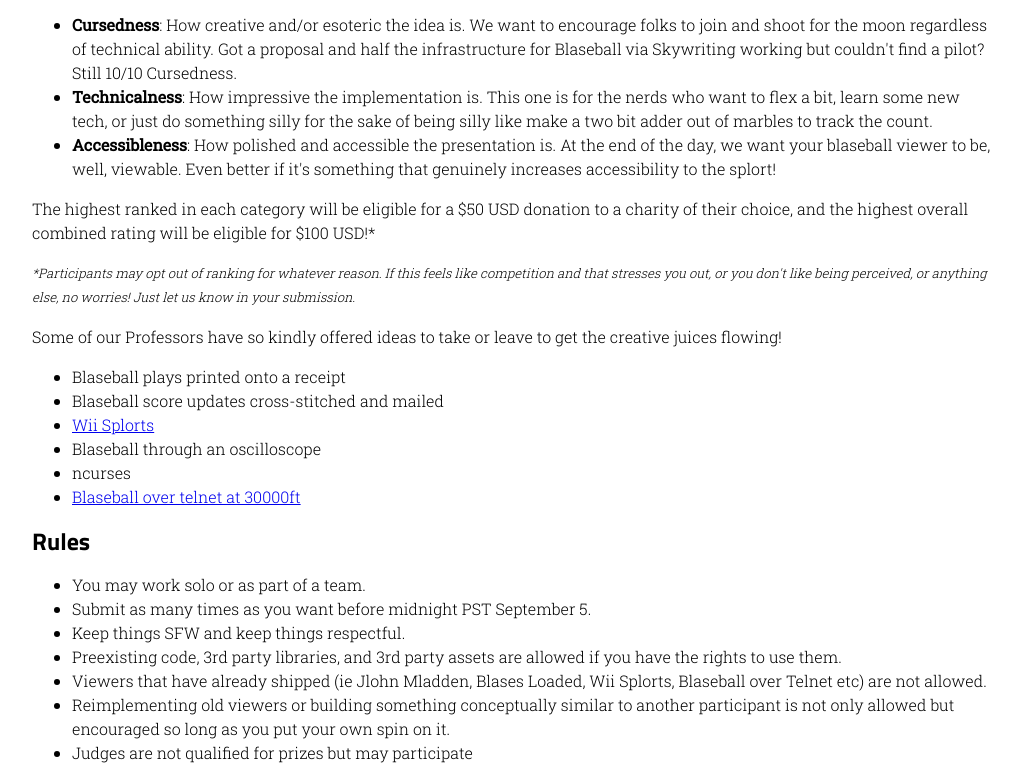
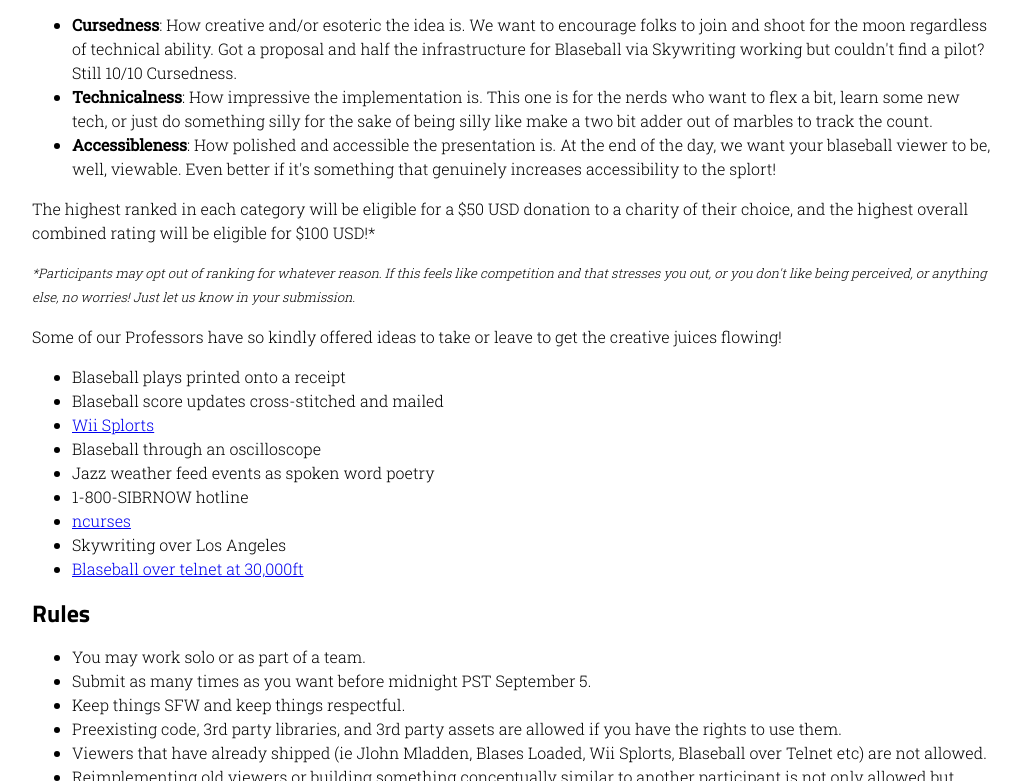
Before and after one commit to Society-for-Internet-Blaseball-Research/hackathon.sibr.dev, a plain HTML site: page index.html in a window 1280 px wide. Shown: the part 427-1208 px from the top of the page, without its empty margins (128-1149 px from the left). Drawn offline with Linux system fonts and the light colour scheme.

Commit message:
Adding some more #inspo

```diff
--- a/index.html
+++ b/index.html
@@ -100,8 +100,11 @@
         <li>Blaseball score updates cross-stitched and mailed</li>
         <li><a href="https://wii.blaseball.xyz/">Wii Splorts</a></li>
         <li>Blaseball through an oscilloscope</li>
-        <li>ncurses</li>
-        <li><a href="https://twitter.com/primunomina/status/1406101845433458689?s=20">Blaseball over telnet at 30000ft</a></li>
+        <li>Jazz weather feed events as spoken word poetry</li>
+        <li>1-800-SIBRNOW hotline</li>
+        <li><a href="https://en.wikipedia.org/wiki/Ncurses">ncurses</a></li>
+        <li>Skywriting over Los Angeles</li>
+        <li><a href="https://twitter.com/primunomina/status/1406101845433458689?s=20">Blaseball over telnet at 30,000ft</a></li>
     </ul>
 
     <h2>Rules</h2>
```
